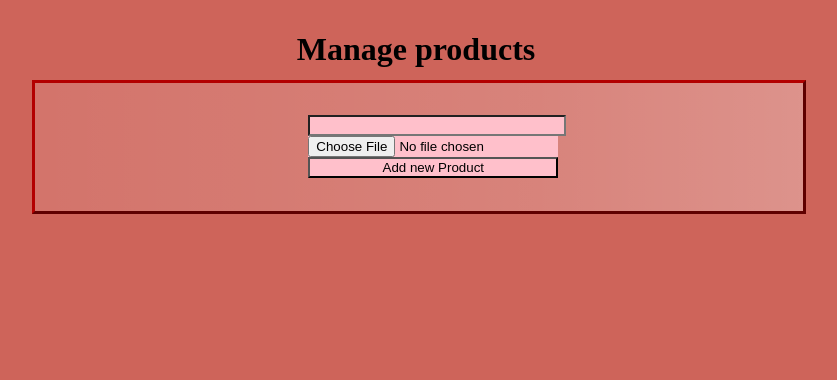
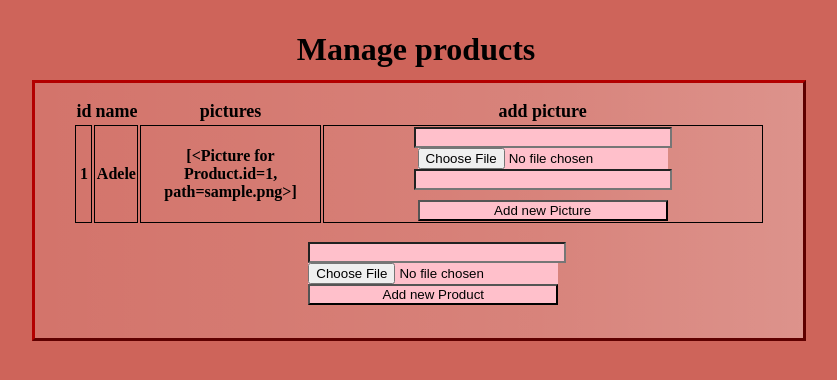
Before and after one commit to maciejratajski1999/WebPageDemo, a Flask app: page /manage in a window 1280 px wide. Shown: the part 61-441 px from the top of the page, without its empty margins (224-1061 px from the left). Run offline with Flask 2, Linux system fonts and the light colour scheme; a user stored in the database is signed in; data comes from the database, SQL or seed files in the repository; both versions use the stored data as it was after the commit; tables that the repository leaves empty hold one stand-in row (values such as "Sample post"); lists and menus that the app fills with data are empty; some libraries are stand-ins or nearby versions.

Commit message:
changed PictureForm added products manager table in /manage added file: static/manage.css

```diff
--- a/app.py
+++ b/app.py
@@ -1,4 +1,4 @@
 from app import app
 
 if __name__ == '__main__':
-    app.run(debug=False)
+    app.run(debug=True)
--- a/app/forms.py
+++ b/app/forms.py
@@ -1,6 +1,6 @@
 from flask_wtf import FlaskForm
 from flask_wtf.file import FileField, FileAllowed
-from wtforms import StringField, PasswordField, SubmitField, BooleanField
+from wtforms import StringField, PasswordField, SubmitField, BooleanField, IntegerField
 from wtforms.validators import DataRequired, Length, Email, EqualTo, ValidationError
 from app.models import User
 
@@ -27,15 +27,17 @@ class RegistrationForm(FlaskForm):
 
 
 class LoginForm(FlaskForm):
-    email = StringField('Email',
-                        validators=[DataRequired(), Email()])
+    username = StringField('Username',
+                        validators=[DataRequired()])
     password = PasswordField('Password', validators=[DataRequired()])
     remember = BooleanField('Remember Me')
     submit = SubmitField('Login')
 
 
 class PictureForm(FlaskForm):
+    product_id = IntegerField('Product ID', validators=[DataRequired()])
     picture = FileField(validators=[FileAllowed(['jpg', 'jpeg', 'png'])])
+    title = StringField('Title', validators=[DataRequired()])
     submitpicture = SubmitField('Add new Picture')
 
 
--- a/app/routes.py
+++ b/app/routes.py
@@ -29,9 +29,7 @@ def gallery():
 @app.route("/products", methods=['GET'])
 def products():
     current = 'products'
-    products = Product.query.all()
-    products = [[str(product.id), product.name, product.thumbnail] for product in products]
-    products = split_into_groups_of_n(objects=products, n=3)
+    products = get_products_in_group_of_n(3)
     return render_template('products.html', subpages=subpages, current=current, products=products)
 
 
@@ -49,14 +47,19 @@ def product():
 @app.route("/manage", methods=['GET', 'POST'])
 def manage():
     if current_user.is_authenticated:
-        form = ProductForm()
+        product_form = ProductForm()
+        picture_form = PictureForm()
+        for pic in picture_form:
+            print(pic)
         products = Product.query.all()
-        pictures = [product.thumbnail for product in products]
-        if form.validate_on_submit():
-            if form.thumbnail.data:
-                add_product(form)
+        products = [product for product in products]
+        if product_form.validate_on_submit():
+            if product_form.thumbnail.data:
+                add_product(product_form)
                 return redirect('manage')
-        return render_template('manage.html', subpages=subpages, pictures=pictures, form=form)
+        if picture_form.validate_on_submit():
+            pass
+        return render_template('manage.html', subpages=subpages, products=products, product_form=product_form, picture_form=picture_form)
     return render_template('home.html', subpages=subpages)
 
 
@@ -67,26 +70,13 @@ def login():
         return redirect('home')
     form = LoginForm()
     if form.validate_on_submit():
-        user = User.query.filter_by(email=form.email.data).first()
+        user = User.query.filter_by(username=form.username.data).first()
         if user and bcrypt.check_password_hash(user.password, form.password.data):
             login_user(user, remember=form.remember.data)
             return redirect(url_for('home'))
         else:
             flash("Login unsuccessful", 'alert')
     return render_template('login.html', subpages=subpages, form=form)
-
-
-@app.route("/register", methods=['GET', 'POST'])
-def register():
-    if current_user.is_authenticated:
-        flash(f"Already logged in as {current_user.username}", 'alert')
-        return redirect('home')
-    form = RegistrationForm()
-    if form.validate_on_submit():
-        register_user(form)
-        flash(f"Registered: {form.username.data}", 'alert')
-        return redirect(url_for('home'))
-    return render_template('register.html', subpages=subpages, form=form)
 
 
 @app.route("/logout")
--- a/app/static/main.css
+++ b/app/static/main.css
@@ -1,6 +1,7 @@
 @import "gallery.css";
 @import "navbar.css";
 @import "register.css";
+@import "manage.css";
 
 html {
     background-color: rgb(206, 100, 90);
--- /dev/null
+++ b/app/static/manage.css
@@ -0,0 +1,40 @@
+div.product-manager {
+    position: relative;
+    display: block;
+    width: 90%;
+    left: 5%;
+}
+
+table {
+    position: relative;
+    width: 100%;
+}
+th {
+    min-width: 25%;
+}
+th.id{
+    min-width: 0%;
+    width: 1%;
+}
+
+tr.table-labels{
+    font-size: large;
+}
+
+tr.product-panel{
+    border: 1px solid black;
+    text-decoration: none;
+}
+
+tr.product-panel th{
+    border: 1px solid black;
+}
+
+form.picture{
+    padding: 0px 0px;
+}
+
+div.manager {
+    padding: 0px 0px;
+    width: auto;
+}
--- a/app/templates/manage.html
+++ b/app/templates/manage.html
@@ -2,10 +2,40 @@
 {% block main %}
     <h1>Manage products</h1>
     <main>
+        {% if products != [] %}
+            <div class="product-manager">
+                <table class="product-manager">
+                    <tr class="table-labels">
+                        <th class="id">id</th>
+                        <th>name</th>
+                        <th>pictures</th>
+                        <th>add picture</th>
+                    </tr>
+                    {% for product in products %}
+                        <tr class="product-panel">
+                            <th class="id">{{product.id}}</th>
+                            <th>{{product.name}}</th>
+                            <th>{{product.pictures}}</th>
+                            <th><form class="picture" method="POST"  enctype="multipart/form-data">
+                                    {{ picture_form.hidden_tag() }}
+                                    <div class="add-picture manager">
+                                        {% for item in picture_form %}
+                                            {% if item.id not in ['csrf_token']%}
+                                                {{item}}
+                                            {% endif %}
+                                        {% endfor %}
+                                    </div>
+                                </form>
+                            </th>
+                        </tr>
+                    {% endfor%}
+                </table>
+            </div>
+        {% endif %}
         <form method="POST"  enctype="multipart/form-data">
-            {{ form.hidden_tag() }}
+            {{ product_form.hidden_tag() }}
                 <div class="add-picture">
-                    {% for item in form %}
+                    {% for item in product_form %}
                         {% if item.id != 'csrf_token'%}
                                 {{item}}
                         {% endif %}
--- a/app/utils.py
+++ b/app/utils.py
@@ -30,9 +30,17 @@ def add_product(product_form):
     db.session.add(new_product)
     db.session.commit()
 
+def add_picture(picture_form):
+    picture_path = save_picture(picture_form.picture.data, subdirectory='pictures')
+    new_picture = Picture(product_id=picture_form.product_id, title=picture_form.title.data, thumbnail=picture_path)
+    db.session.add(new_picture)
+    db.session.commit()
 
-def get_products():
-    pass
+def get_products_in_group_of_n(n):
+    products = Product.query.all()
+    products = [[str(product.id), product.name, product.thumbnail] for product in products]
+    products = split_into_groups_of_n(objects=products, n=3)
+    return products
 
 
 def split_into_groups_of_n(objects, n=3):
```
Also changed, not shown: app/db/site.db, app/static/thumbnails/2Cf8LeOMao2Daq93.jpg (deleted), app/static/thumbnails/TcmZaqXxfGoMtJSl.png (deleted), app/static/thumbnails/tux.png (deleted), app/static/thumbnails/tux2.jpg (deleted), app/static/thumbnails/tux3.png (deleted), 1 other file.
